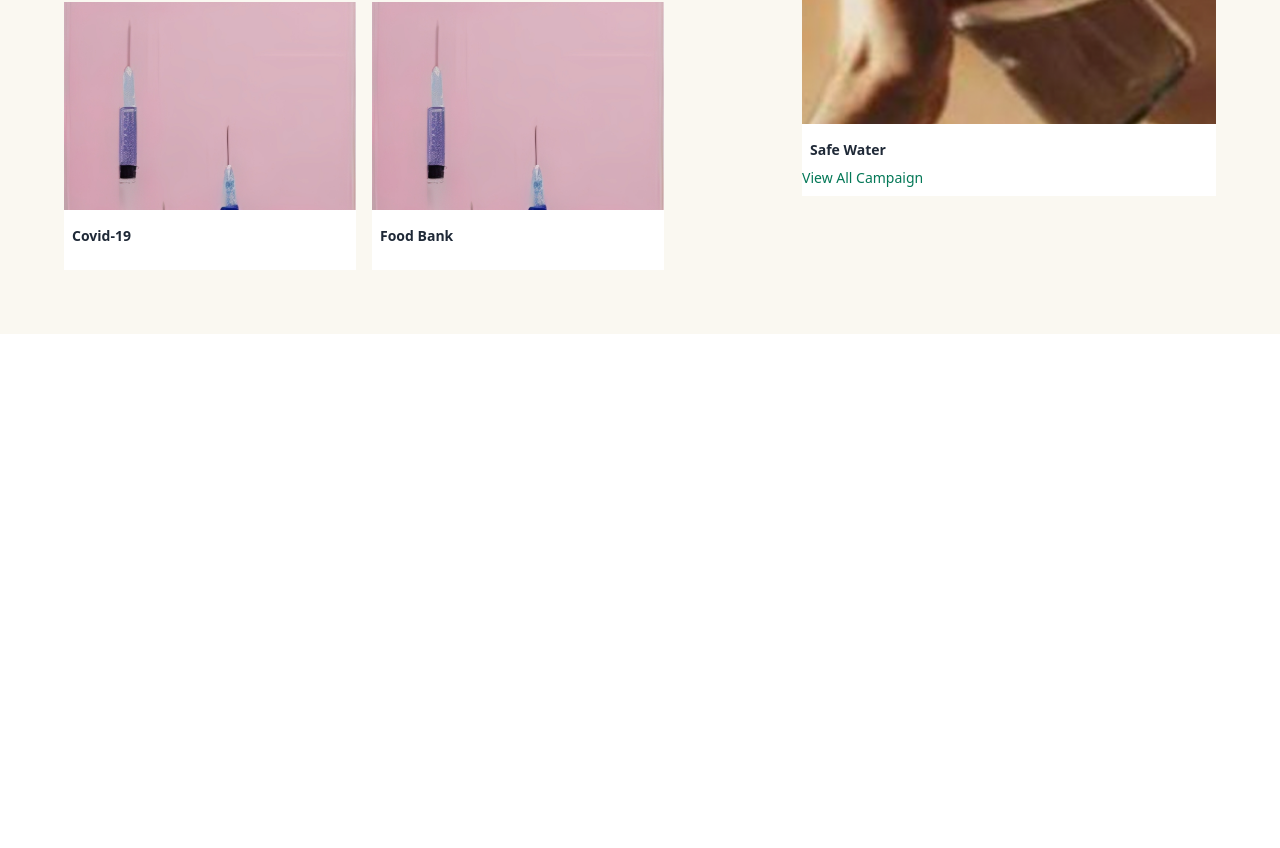
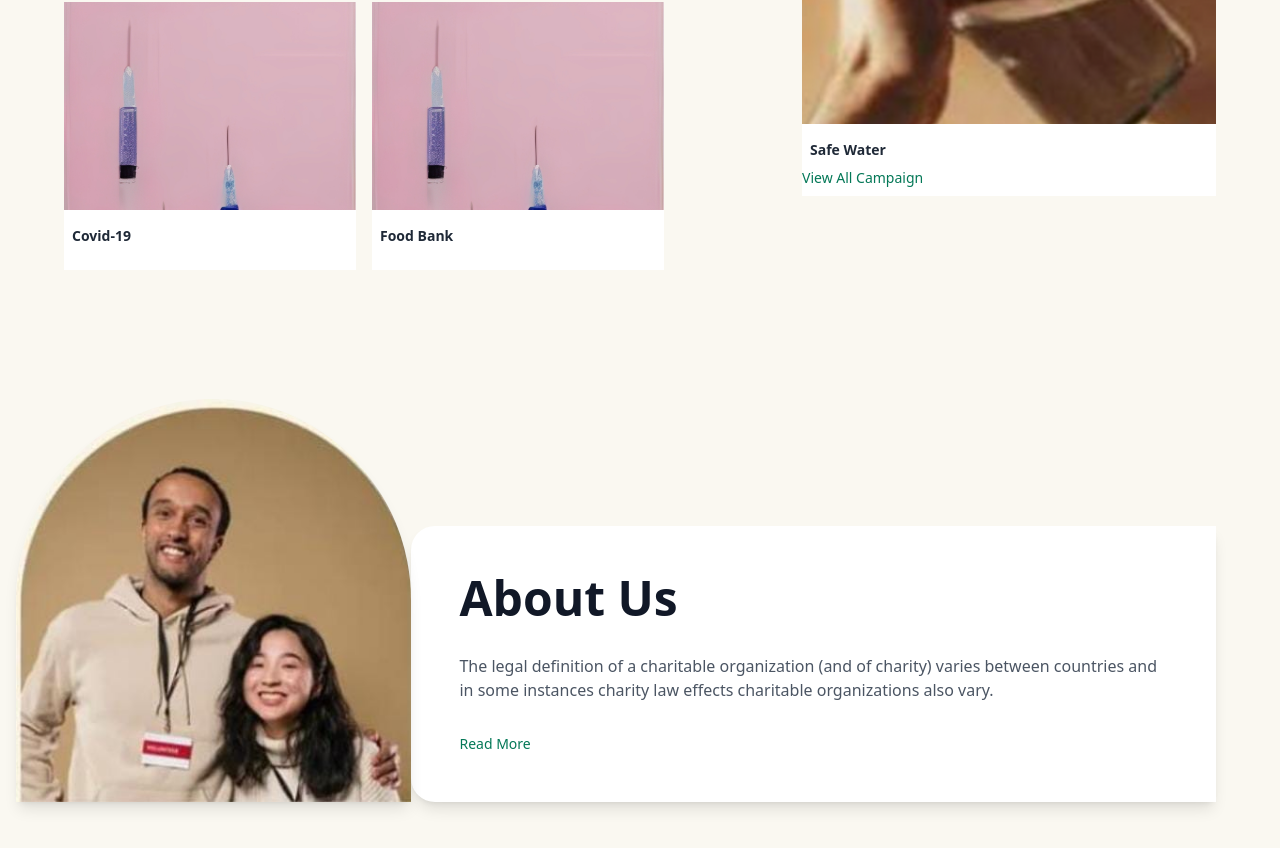
Before and after one commit to fofi09/proyecto-final-fullstack, a React (Vite) app: page / in a window 1280 px wide. Shown: the part 1242-2090 px from the top of the page. Before the commit the page ends 1576 px from the top, so only its background shows below. Built offline with nearby package versions, Linux system fonts and the light colour scheme.

Commit message:
feat: seccion about us

```diff
--- a/src/App.jsx
+++ b/src/App.jsx
@@ -2,6 +2,8 @@ import React from 'react';
 import Hero from './assets/components/Hero';
 import Stats from './assets/components/Stats';
 import Cards from './assets/components/cards';
+import AboutUs from './assets/components/AboutUs';
+
 
 
 function App() {
@@ -10,6 +12,7 @@ function App() {
             <Hero />
             <Stats />
             <Cards />
+             <AboutUs />
         </div>
     );
 }
--- /dev/null
+++ b/src/assets/components/AboutUs.jsx
@@ -0,0 +1,38 @@
+import React from 'react';
+
+const AboutUs = () => {
+  return (
+    <section className="bg-[#FAF8F1] py-16 px-4 md:px-16 flex justify-center">
+      {/* Contenedor principal que mantiene la alineación */}
+      <div className="flex flex-col md:flex-row items-center w-full max-w-6xl">
+
+        {/* Columna Izquierda: Imagen */}
+        <div className="w-full md:w-2/5 flex justify-start z-10 -ml-0 md:-ml-12">
+          <img
+            src="/circular.jpg"
+            alt="Dos personas sonriendo"
+            className="w-full h-auto object-cover rounded-t-[50%] shadow-lg -mt-16 md:mt-0"
+          />
+        </div>
+
+        {/* Columna Derecha: Contenido con el fondo blanco */}
+        <div className="w-full md:w-4/5 bg-white flex flex-col gap-4 md:gap-8 p-8 md:p-12 rounded-3xl md:rounded-r-none md:rounded-l-3xl shadow-lg mt-8 md:mt-32 z-0">
+          <h2 className="text-4xl md:text-5xl font-extrabold text-gray-900 leading-tight">
+            About Us
+          </h2>
+          <p className="text-base text-gray-600">
+            The legal definition of a charitable organization (and of charity) varies between countries and in some instances charity law effects charitable organizations also vary.
+          </p>
+          <a
+            href="#"
+            className="text-sm font-medium text-emerald-700 hover:text-emerald-800 self-start"
+          >
+            Read More
+          </a>
+        </div>
+      </div>
+    </section>
+  );
+};
+
+export default AboutUs;
```
Also changed, not shown: public/circular.jpg (added).
